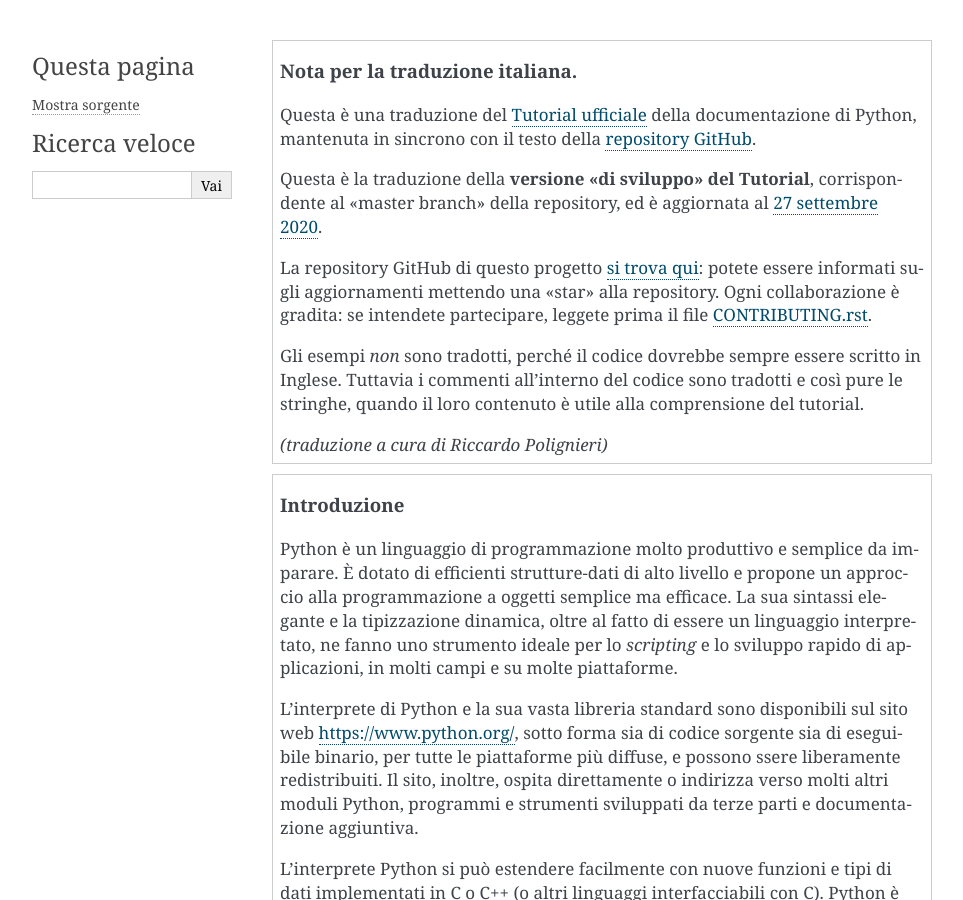
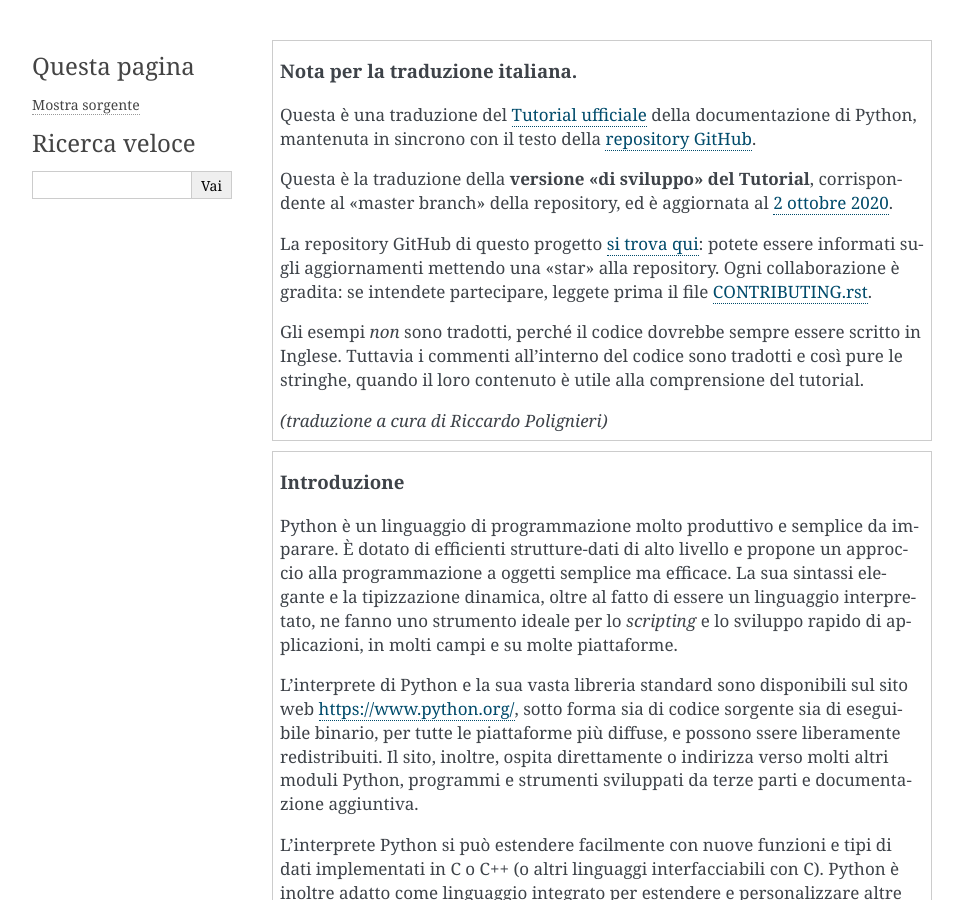
Before and after one commit to ricpol/pytutorial-it, a Sphinx documentation site: the page built from tutorial/source/appetite.rst, in a window 1280 px wide and 900 px high. Shown: the whole window, without its empty margins (148-1111 px from the left). Built offline with Sphinx 7.4.7, drawn with Linux system fonts in a browser that asks for light colours.

Commit message:
sync with commit c8bb241

```diff
--- a/tutorial/source/appetite.rst
+++ b/tutorial/source/appetite.rst
@@ -8,7 +8,7 @@
 
     Questa è la traduzione della **versione "di sviluppo" del Tutorial**,
     corrispondente al "master branch" della repository, ed è aggiornata al
-    `27 settembre  2020 <https://github.com/python/cpython/commits/master/Doc/tutorial>`_.
+    `2 ottobre  2020 <https://github.com/python/cpython/commits/master/Doc/tutorial>`_.
 
     La repository GitHub di questo progetto
     `si trova qui <https://github.com/ricpol/pytutorial-it>`_:
--- a/tutorial/source/floatingpoint.rst
+++ b/tutorial/source/floatingpoint.rst
@@ -161,7 +161,7 @@ Una forma alternativa di aritmetica esatta è quella del modulo
 numeri come 1/3 possano essere espressi in modo esatto).
 
 Se fate un uso massiccio di operazioni in virgola mobile potreste voler
-considerare il pacchetto Numerical Python (NumPy) e i molti altri package di
+considerare il pacchetto NumPy e i molti altri package di
 interesse matematico e statistico compresi nel progetto
 `SciPy <https://scipy.org>`_.
 
```
